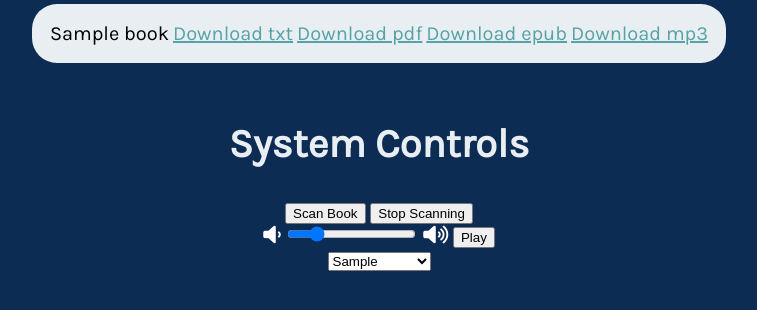
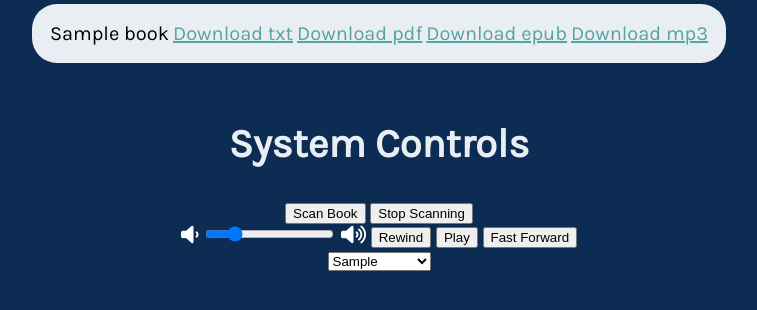
Before and after one commit to as-ed/VIRTUO, a Flask app: template src/templates/home.html in a window 1280 px wide. Shown: the part 236-546 px from the top of the page, without its empty margins (261-1018 px from the left). Run offline with Flask 2, Linux system fonts and the light colour scheme; the template is opened without the code that fills it: most values are stand-ins (such as "Sample title", 1, 10 or a date in 2020); parts of the project's set-up code (start-up, migrations or seed data) failed here and were passed over; some web fonts are replaced.

Commit message:
web: implemented buttons for fast-forward and rewind

```diff
--- a/src/server.py
+++ b/src/server.py
@@ -104,3 +104,19 @@ def toggle_pause():
         return response
     else:
         return redirect('/', 307)
+
+@app.route('/system/fast-forward', methods=['GET', 'POST'])
+def fast_forward():
+    if request.method == 'POST':
+        controller.fast_forward()
+        return ''
+    else:
+        return redirect('/', 307)
+
+@app.route('/system/rewind', methods=['GET', 'POST'])
+def rewind():
+    if request.method == 'POST':
+        controller.rewind()
+        return ''
+    else:
+        return redirect('/', 307)
--- a/src/static/script.js
+++ b/src/static/script.js
@@ -31,3 +31,11 @@ function togglePause(){
 function setVoice(){
   fetch('/system/setVoice/' + document.getElementById("voiceSelect").value, {method: 'POST'})
 }
+
+function fastforward() {
+  fetch('system/fast-forward', {method: 'POST'})
+}
+
+function rewind() {
+  fetch('system/rewind', {method: 'POST'})
+}
--- a/src/templates/home.html
+++ b/src/templates/home.html
@@ -39,7 +39,9 @@
         <i class='fa-solid fa-volume-low' style='color: white'></i>
         <input type="range" min="1" max="100" value="50" class="slider" id="volume" onchange="setVolume()">
         <i class='fa fa-volume-up' style='color: white'></i>
+        <button onclick="rewind()">Rewind</button>
         <button onclick="togglePause()" id="playpause">Play</button>
+        <button onclick="fastforward()">Fast Forward</button>
       </div>
       <select name="voices" id="voiceSelect" onchange="setVoice()">
         {% for voice in voices %}
```
